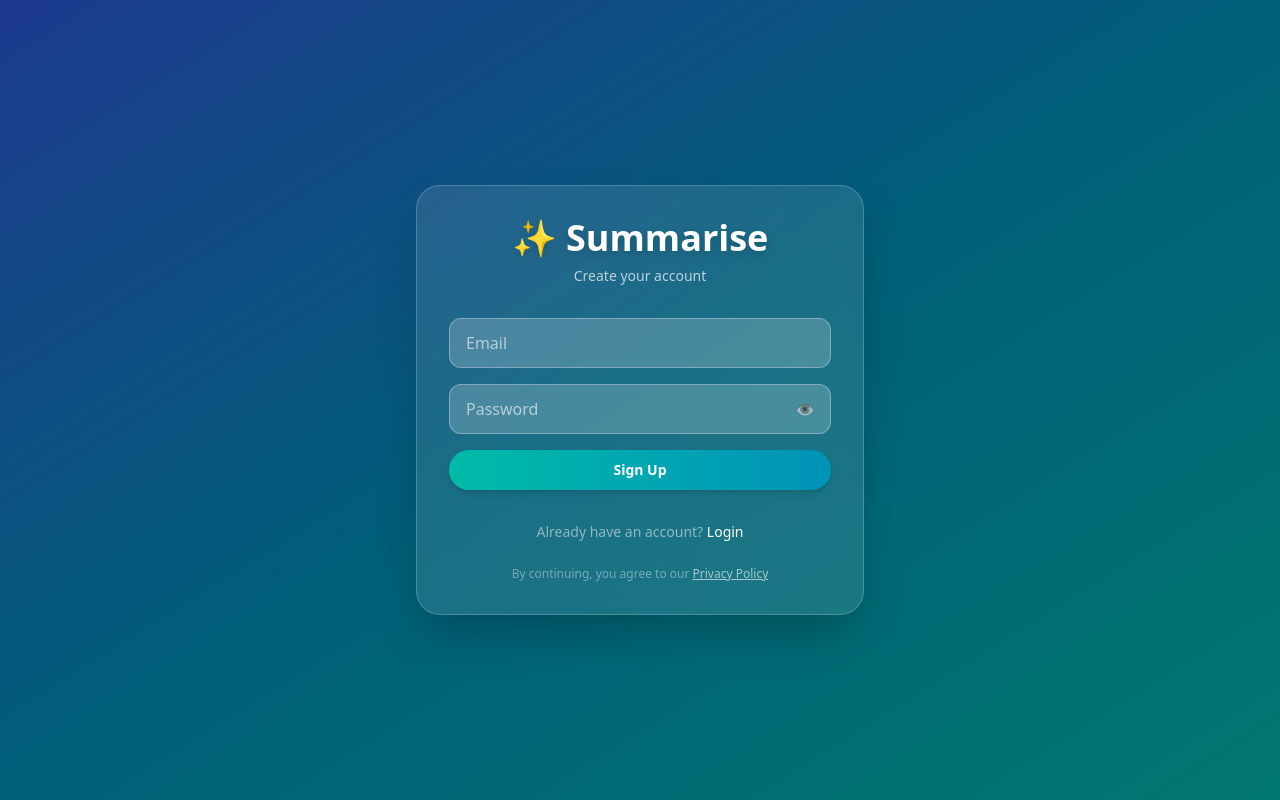
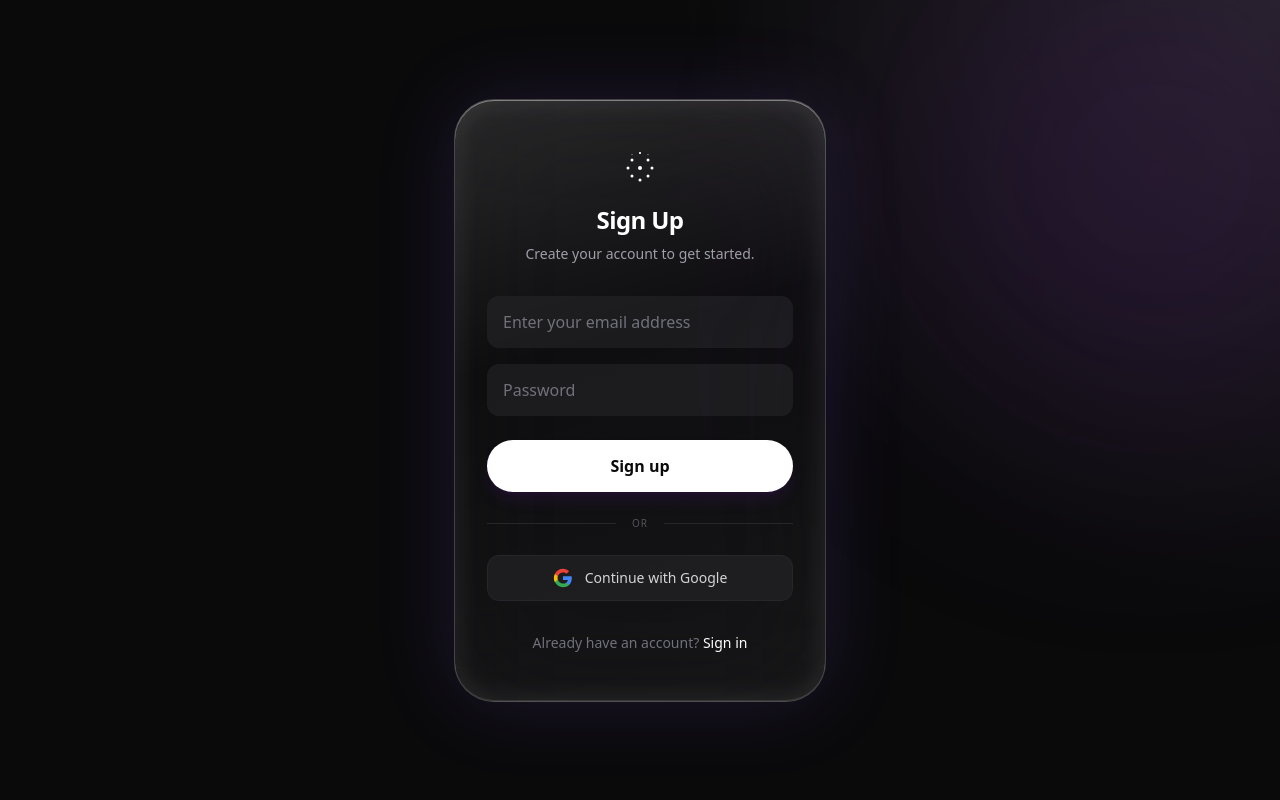
Before and after one commit to sumlyapp/sumly-app, a Next.js app: page /signup in a window 1280 px wide. Built offline with nearby package versions, Linux system fonts and the light colour scheme; no server answers.

Commit message:
UI: Exact glassmorphism login/signup from reference HTML (black background, purple glow)

```diff
--- a/app/(auth)/login/page.jsx
+++ b/app/(auth)/login/page.jsx
@@ -3,16 +3,15 @@ import { useState } from 'react'
 import { useRouter } from 'next/navigation'
 import Link from 'next/link'
 import { supabase } from '../../../lib/supabaseClient'
-import Button from '../../../components/ui/Button'
 
 export default function LoginPage() {
   const [email, setEmail] = useState('')
   const [password, setPassword] = useState('')
-  const [showPassword, setShowPassword] = useState(false)
   const [loading, setLoading] = useState(false)
   const router = useRouter()
 
-  const handleLogin = async () => {
+  const handleLogin = async (e) => {
+    e.preventDefault()
     setLoading(true)
     const { error } = await supabase.auth.signInWithPassword({ email, password })
     setLoading(false)
@@ -23,66 +22,124 @@ export default function LoginPage() {
     }
   }
 
+  const handleGoogleLogin = async () => {
+    await supabase.auth.signInWithOAuth({
+      provider: 'google',
+      options: { redirectTo: window.location.origin + '/device-select' }
+    })
+  }
+
   return (
-    <div className="min-h-screen flex items-center justify-center p-4 bg-gradient-to-br from-blue-900 via-cyan-800 to-teal-700">
-      <div className="w-full max-w-md bg-white/10 backdrop-blur-xl rounded-3xl shadow-2xl border border-white/20 p-8">
-        <div className="text-center mb-8">
-          <h1 className="text-4xl font-extrabold text-white drop-shadow-lg">✨ Summarise</h1>
-          <p className="text-white/70 text-sm mt-2">Read less, know more</p>
+    <div className="min-h-screen flex items-center justify-center font-sans antialiased relative overflow-hidden bg-[#0a0a0b]">
+
+      {/* Background Beams */}
+      <div aria-hidden="true" className="absolute inset-0 bg-[radial-gradient(circle_at_top_right,rgba(255,255,255,0.1)_0%,transparent_40%)] pointer-events-none"></div>
+      <div aria-hidden="true" className="absolute top-[-10%] right-[-10%] w-[500px] h-[500px] bg-purple-900/20 rounded-full blur-[120px] pointer-events-none"></div>
+
+      {/* Main Card */}
+      <main className="w-full max-w-[420px] px-6 z-10">
+        <div
+          className="rounded-[40px] px-8 py-12 flex flex-col items-center"
+          style={{
+            background: 'linear-gradient(165deg, rgba(255, 255, 255, 0.12) 0%, rgba(255, 255, 255, 0.02) 40%, rgba(255, 255, 255, 0.05) 100%)',
+            backdropFilter: 'blur(64px) saturate(220%)',
+            WebkitBackdropFilter: 'blur(64px) saturate(220%)',
+            border: '1px solid rgba(255, 255, 255, 0.2)',
+            boxShadow: 'rgba(139, 92, 246, 0.15) 0px 0px 80px, rgba(255, 255, 255, 0.1) 0px 0px 30px inset, rgba(255, 255, 255, 0.4) 0px 1px 0px inset, rgba(255, 255, 255, 0.1) 0px -1px 0px inset'
+          }}
+        >
+          {/* Header */}
+          <header className="text-center mb-8">
+            {/* Logo */}
+            <div className="mb-4 flex justify-center">
+              <svg className="text-white" fill="none" height="40" viewBox="0 0 40 40" width="40" xmlns="http://www.w3.org/2000/svg">
+                <path d="M20 4C20.5523 4 21 4.44772 21 5C21 5.55228 20.5523 6 20 6C19.4477 6 19 5.55228 19 5C19 4.44772 19.4477 4 20 4Z" fill="currentColor" />
+                <path d="M28 6.14355C28.2761 6.14355 28.5 6.36741 28.5 6.64355C28.5 6.9197 28.2761 7.14355 28 7.14355C27.7239 7.14355 27.5 6.9197 27.5 6.64355C27.5 6.36741 27.7239 6.14355 28 6.14355Z" fill="currentColor" />
+                <path d="M12 6.14355C12.2761 6.14355 12.5 6.36741 12.5 6.64355C12.5 6.9197 12.2761 7.14355 12 7.14355C11.7239 7.14355 11.5 6.9197 11.5 6.64355C11.5 6.36741 11.7239 6.14355 12 6.14355Z" fill="currentColor" />
+                <circle cx="20" cy="20" fill="currentColor" r="2" />
+                <circle cx="28" cy="12" fill="currentColor" r="1.5" />
+                <circle cx="12" cy="12" fill="currentColor" r="1.5" />
+                <circle cx="32" cy="20" fill="currentColor" r="1.5" />
+                <circle cx="8" cy="20" fill="currentColor" r="1.5" />
+                <circle cx="28" cy="28" fill="currentColor" r="1.5" />
+                <circle cx="12" cy="28" fill="currentColor" r="1.5" />
+                <circle cx="20" cy="32" fill="currentColor" r="1.5" />
+              </svg>
+            </div>
+            <h1 className="text-white text-2xl font-bold mb-2 tracking-tight">Sign In</h1>
+            <p className="text-zinc-400 text-sm">Please enter your details to sign in.</p>
+          </header>
+
+          {/* Form */}
+          <form onSubmit={handleLogin} className="w-full space-y-4">
+            <div>
+              <input
+                type="email"
+                placeholder="Enter your email address"
+                value={email}
+                onChange={(e) => setEmail(e.target.value)}
+                required
+                className="w-full bg-[#2a2a2e]/50 border-none rounded-xl py-3.5 px-4 text-white placeholder-zinc-500 focus:ring-2 focus:ring-purple-500 transition-all outline-none"
+              />
             </div>
 
-        <div className="space-y-4">
+            <div className="space-y-2">
               <input
-            type="email"
-            placeholder="Email"
-            value={email}
-            onChange={(e) => setEmail(e.target.value)}
-            className="w-full px-4 py-3 rounded-xl bg-white/20 border border-white/30 text-white placeholder-white/60 focus:outline-none focus:ring-2 focus:ring-white/50"
-          />
-
-          <div className="relative">
-            <input
-              type={showPassword ? "text" : "password"}
+                type="password"
                 placeholder="Password"
                 value={password}
                 onChange={(e) => setPassword(e.target.value)}
-              className="w-full px-4 py-3 rounded-xl bg-white/20 border border-white/30 text-white placeholder-white/60 focus:outline-none focus:ring-2 focus:ring-white/50 pr-12"
+                required
+                className="w-full bg-[#2a2a2e]/50 border-none rounded-xl py-3.5 px-4 text-white placeholder-zinc-500 focus:ring-2 focus:ring-purple-500 transition-all outline-none"
               />
+              <div className="text-right">
+                <Link href="/forgot-password" className="text-zinc-400 text-xs hover:text-white transition-colors">
+                  Forgot Password?
+                </Link>
+              </div>
+            </div>
+
+            <div className="pt-2">
               <button
-              type="button"
-              onClick={() => setShowPassword(!showPassword)}
-              className="absolute right-4 top-1/2 -translate-y-1/2 text-white/50 hover:text-white transition"
+                type="submit"
+                disabled={loading}
+                className="w-full bg-white text-[#0a0a0b] hover:bg-zinc-200 font-semibold py-3.5 rounded-full transition-all duration-300 shadow-lg shadow-purple-900/20 disabled:opacity-50"
               >
-              {showPassword ? '🙈' : '👁️'}
+                {loading ? 'Loading...' : 'Sign in'}
               </button>
             </div>
+          </form>
 
-          <div className="text-right">
-            <Link href="/forgot-password" className="text-sm text-white/50 hover:text-white transition">
-              Forgot password?
-            </Link>
+          {/* Social Login */}
+          <div className="w-full mt-6">
+            <div className="flex items-center gap-4 mb-6">
+              <div className="h-[1px] flex-1 bg-zinc-800"></div>
+              <span className="text-zinc-600 text-[10px] uppercase tracking-widest font-medium">OR</span>
+              <div className="h-[1px] flex-1 bg-zinc-800"></div>
             </div>
 
-          <Button onClick={handleLogin} className="w-full" disabled={loading}>
-            {loading ? 'Loading...' : 'Login'}
-          </Button>
+            <button
+              onClick={handleGoogleLogin}
+              className="w-full bg-[#2a2a2e]/50 border border-zinc-800 hover:bg-[#2a2a2e] transition-colors py-3 rounded-xl flex items-center justify-center gap-3"
+            >
+              <svg height="20" viewBox="0 0 24 24" width="20" xmlns="http://www.w3.org/2000/svg">
+                <path d="M22.56 12.25c0-.78-.07-1.53-.2-2.25H12v4.26h5.92c-.26 1.37-1.04 2.53-2.21 3.31v2.77h3.57c2.08-1.92 3.28-4.74 3.28-8.09z" fill="#4285F4" />
+                <path d="M12 23c2.97 0 5.46-.98 7.28-2.66l-3.57-2.77c-.98.66-2.23 1.06-3.71 1.06-2.86 0-5.29-1.93-6.16-4.53H2.18v2.84C3.99 20.53 7.7 23 12 23z" fill="#34A853" />
+                <path d="M5.84 14.09c-.22-.66-.35-1.36-.35-2.09s.13-1.43.35-2.09V7.07H2.18C1.43 8.55 1 10.22 1 12s.43 3.45 1.18 4.93l2.85-2.22.81-.62z" fill="#FBBC05" />
+                <path d="M12 5.38c1.62 0 3.06.56 4.21 1.64l3.15-3.15C17.45 2.09 14.97 1 12 1 7.7 1 3.99 3.47 2.18 7.07l3.66 2.84c.87-2.6 3.3-4.53 6.16-4.53z" fill="#EA4335" />
+              </svg>
+              <span className="text-zinc-300 text-sm font-medium">Continue with Google</span>
+            </button>
 
-          <p className="text-center text-white/50 text-sm mt-4">
+            <p className="text-center mt-8 text-sm text-zinc-500">
               Don't have an account?{' '}
-            <Link href="/signup" className="text-white font-medium hover:underline">
-              Sign Up
-            </Link>
-          </p>
-
-          {/* 🔥 Privacy Policy Link - ANDAR DAALO */}
-          <p className="text-center text-white/40 text-xs mt-6">
-            By continuing, you agree to our{' '}
-            <Link href="/privacy-policy" className="text-white/60 hover:text-white underline transition">
-              Privacy Policy
+              <Link href="/signup" className="text-white hover:underline transition-all">
+                Sign up
               </Link>
             </p>
           </div>
         </div>
+      </main>
     </div>
   )
 }
--- a/app/(auth)/signup/page.jsx
+++ b/app/(auth)/signup/page.jsx
@@ -3,16 +3,15 @@ import { useState } from 'react'
 import { useRouter } from 'next/navigation'
 import Link from 'next/link'
 import { supabase } from '../../../lib/supabaseClient'
-import Button from '../../../components/ui/Button'
 
 export default function SignupPage() {
   const [email, setEmail] = useState('')
   const [password, setPassword] = useState('')
-  const [showPassword, setShowPassword] = useState(false)
   const [loading, setLoading] = useState(false)
   const router = useRouter()
 
-  const handleSignUp = async () => {
+  const handleSignUp = async (e) => {
+    e.preventDefault()
     setLoading(true)
     const { error } = await supabase.auth.signUp({ email, password })
     setLoading(false)
@@ -24,60 +23,113 @@ export default function SignupPage() {
     }
   }
 
+  const handleGoogleSignUp = async () => {
+    await supabase.auth.signInWithOAuth({
+      provider: 'google',
+      options: { redirectTo: window.location.origin + '/device-select' }
+    })
+  }
+
   return (
-    <div className="min-h-screen flex items-center justify-center p-4 bg-gradient-to-br from-blue-900 via-cyan-800 to-teal-700">
-      <div className="w-full max-w-md bg-white/10 backdrop-blur-xl rounded-3xl shadow-2xl border border-white/20 p-8">
-        <div className="text-center mb-8">
-          <h1 className="text-4xl font-extrabold text-white drop-shadow-lg">✨ Summarise</h1>
-          <p className="text-white/70 text-sm mt-2">Create your account</p>
+    <div className="min-h-screen flex items-center justify-center font-sans antialiased relative overflow-hidden bg-[#0a0a0b]">
+
+      <div aria-hidden="true" className="absolute inset-0 bg-[radial-gradient(circle_at_top_right,rgba(255,255,255,0.1)_0%,transparent_40%)] pointer-events-none"></div>
+      <div aria-hidden="true" className="absolute top-[-10%] right-[-10%] w-[500px] h-[500px] bg-purple-900/20 rounded-full blur-[120px] pointer-events-none"></div>
+
+      <main className="w-full max-w-[420px] px-6 z-10">
+        <div
+          className="rounded-[40px] px-8 py-12 flex flex-col items-center"
+          style={{
+            background: 'linear-gradient(165deg, rgba(255, 255, 255, 0.12) 0%, rgba(255, 255, 255, 0.02) 40%, rgba(255, 255, 255, 0.05) 100%)',
+            backdropFilter: 'blur(64px) saturate(220%)',
+            WebkitBackdropFilter: 'blur(64px) saturate(220%)',
+            border: '1px solid rgba(255, 255, 255, 0.2)',
+            boxShadow: 'rgba(139, 92, 246, 0.15) 0px 0px 80px, rgba(255, 255, 255, 0.1) 0px 0px 30px inset, rgba(255, 255, 255, 0.4) 0px 1px 0px inset, rgba(255, 255, 255, 0.1) 0px -1px 0px inset'
+          }}
+        >
+          <header className="text-center mb-8">
+            <div className="mb-4 flex justify-center">
+              <svg className="text-white" fill="none" height="40" viewBox="0 0 40 40" width="40" xmlns="http://www.w3.org/2000/svg">
+                <path d="M20 4C20.5523 4 21 4.44772 21 5C21 5.55228 20.5523 6 20 6C19.4477 6 19 5.55228 19 5C19 4.44772 19.4477 4 20 4Z" fill="currentColor" />
+                <path d="M28 6.14355C28.2761 6.14355 28.5 6.36741 28.5 6.64355C28.5 6.9197 28.2761 7.14355 28 7.14355C27.7239 7.14355 27.5 6.9197 27.5 6.64355C27.5 6.36741 27.7239 6.14355 28 6.14355Z" fill="currentColor" />
+                <path d="M12 6.14355C12.2761 6.14355 12.5 6.36741 12.5 6.64355C12.5 6.9197 12.2761 7.14355 12 7.14355C11.7239 7.14355 11.5 6.9197 11.5 6.64355C11.5 6.36741 11.7239 6.14355 12 6.14355Z" fill="currentColor" />
+                <circle cx="20" cy="20" fill="currentColor" r="2" />
+                <circle cx="28" cy="12" fill="currentColor" r="1.5" />
+                <circle cx="12" cy="12" fill="currentColor" r="1.5" />
+                <circle cx="32" cy="20" fill="currentColor" r="1.5" />
+                <circle cx="8" cy="20" fill="currentColor" r="1.5" />
+                <circle cx="28" cy="28" fill="currentColor" r="1.5" />
+                <circle cx="12" cy="28" fill="currentColor" r="1.5" />
+                <circle cx="20" cy="32" fill="currentColor" r="1.5" />
+              </svg>
+            </div>
+            <h1 className="text-white text-2xl font-bold mb-2 tracking-tight">Sign Up</h1>
+            <p className="text-zinc-400 text-sm">Create your account to get started.</p>
+          </header>
+
+          <form onSubmit={handleSignUp} className="w-full space-y-4">
+            <div>
+              <input
+                type="email"
+                placeholder="Enter your email address"
+                value={email}
+                onChange={(e) => setEmail(e.target.value)}
+                required
+                className="w-full bg-[#2a2a2e]/50 border-none rounded-xl py-3.5 px-4 text-white placeholder-zinc-500 focus:ring-2 focus:ring-purple-500 transition-all outline-none"
+              />
             </div>
 
-        <div className="space-y-4">
+            <div className="space-y-2">
               <input
-            type="email"
-            placeholder="Email"
-            value={email}
-            onChange={(e) => setEmail(e.target.value)}
-            className="w-full px-4 py-3 rounded-xl bg-white/20 border border-white/30 text-white placeholder-white/60 focus:outline-none focus:ring-2 focus:ring-white/50"
-          />
-
-          <div className="relative">
-            <input
-              type={showPassword ? "text" : "password"}
+                type="password"
                 placeholder="Password"
                 value={password}
                 onChange={(e) => setPassword(e.target.value)}
-              className="w-full px-4 py-3 rounded-xl bg-white/20 border border-white/30 text-white placeholder-white/60 focus:outline-none focus:ring-2 focus:ring-white/50 pr-12"
+                required
+                className="w-full bg-[#2a2a2e]/50 border-none rounded-xl py-3.5 px-4 text-white placeholder-zinc-500 focus:ring-2 focus:ring-purple-500 transition-all outline-none"
               />
+            </div>
+
+            <div className="pt-2">
               <button
-              type="button"
-              onClick={() => setShowPassword(!showPassword)}
-              className="absolute right-4 top-1/2 -translate-y-1/2 text-white/50 hover:text-white transition"
+                type="submit"
+                disabled={loading}
+                className="w-full bg-white text-[#0a0a0b] hover:bg-zinc-200 font-semibold py-3.5 rounded-full transition-all duration-300 shadow-lg shadow-purple-900/20 disabled:opacity-50"
               >
-              {showPassword ? '🙈' : '👁️'}
+                {loading ? 'Loading...' : 'Sign up'}
               </button>
             </div>
+          </form>
 
-          <Button onClick={handleSignUp} className="w-full" disabled={loading}>
-            {loading ? 'Loading...' : 'Sign Up'}
-          </Button>
+          <div className="w-full mt-6">
+            <div className="flex items-center gap-4 mb-6">
+              <div className="h-[1px] flex-1 bg-zinc-800"></div>
+              <span className="text-zinc-600 text-[10px] uppercase tracking-widest font-medium">OR</span>
+              <div className="h-[1px] flex-1 bg-zinc-800"></div>
+            </div>
 
-          <p className="text-center text-white/50 text-sm mt-4">
+            <button
+              onClick={handleGoogleSignUp}
+              className="w-full bg-[#2a2a2e]/50 border border-zinc-800 hover:bg-[#2a2a2e] transition-colors py-3 rounded-xl flex items-center justify-center gap-3"
+            >
+              <svg height="20" viewBox="0 0 24 24" width="20" xmlns="http://www.w3.org/2000/svg">
+                <path d="M22.56 12.25c0-.78-.07-1.53-.2-2.25H12v4.26h5.92c-.26 1.37-1.04 2.53-2.21 3.31v2.77h3.57c2.08-1.92 3.28-4.74 3.28-8.09z" fill="#4285F4" />
+                <path d="M12 23c2.97 0 5.46-.98 7.28-2.66l-3.57-2.77c-.98.66-2.23 1.06-3.71 1.06-2.86 0-5.29-1.93-6.16-4.53H2.18v2.84C3.99 20.53 7.7 23 12 23z" fill="#34A853" />
+                <path d="M5.84 14.09c-.22-.66-.35-1.36-.35-2.09s.13-1.43.35-2.09V7.07H2.18C1.43 8.55 1 10.22 1 12s.43 3.45 1.18 4.93l2.85-2.22.81-.62z" fill="#FBBC05" />
+                <path d="M12 5.38c1.62 0 3.06.56 4.21 1.64l3.15-3.15C17.45 2.09 14.97 1 12 1 7.7 1 3.99 3.47 2.18 7.07l3.66 2.84c.87-2.6 3.3-4.53 6.16-4.53z" fill="#EA4335" />
+              </svg>
+              <span className="text-zinc-300 text-sm font-medium">Continue with Google</span>
+            </button>
+
+            <p className="text-center mt-8 text-sm text-zinc-500">
               Already have an account?{' '}
-            <Link href="/login" className="text-white font-medium hover:underline">
-              Login
-            </Link>
-          </p>
-
-          {/* 🔥 Privacy Policy Link - ANDAR DAALO */}
-          <p className="text-center text-white/40 text-xs mt-6">
-            By continuing, you agree to our{' '}
-            <Link href="/privacy-policy" className="text-white/60 hover:text-white underline transition">
-              Privacy Policy
+              <Link href="/login" className="text-white hover:underline transition-all">
+                Sign in
               </Link>
             </p>
           </div>
         </div>
+      </main>
     </div>
   )
 }
```
Lines whose indentation alone changed are shown as unchanged.
